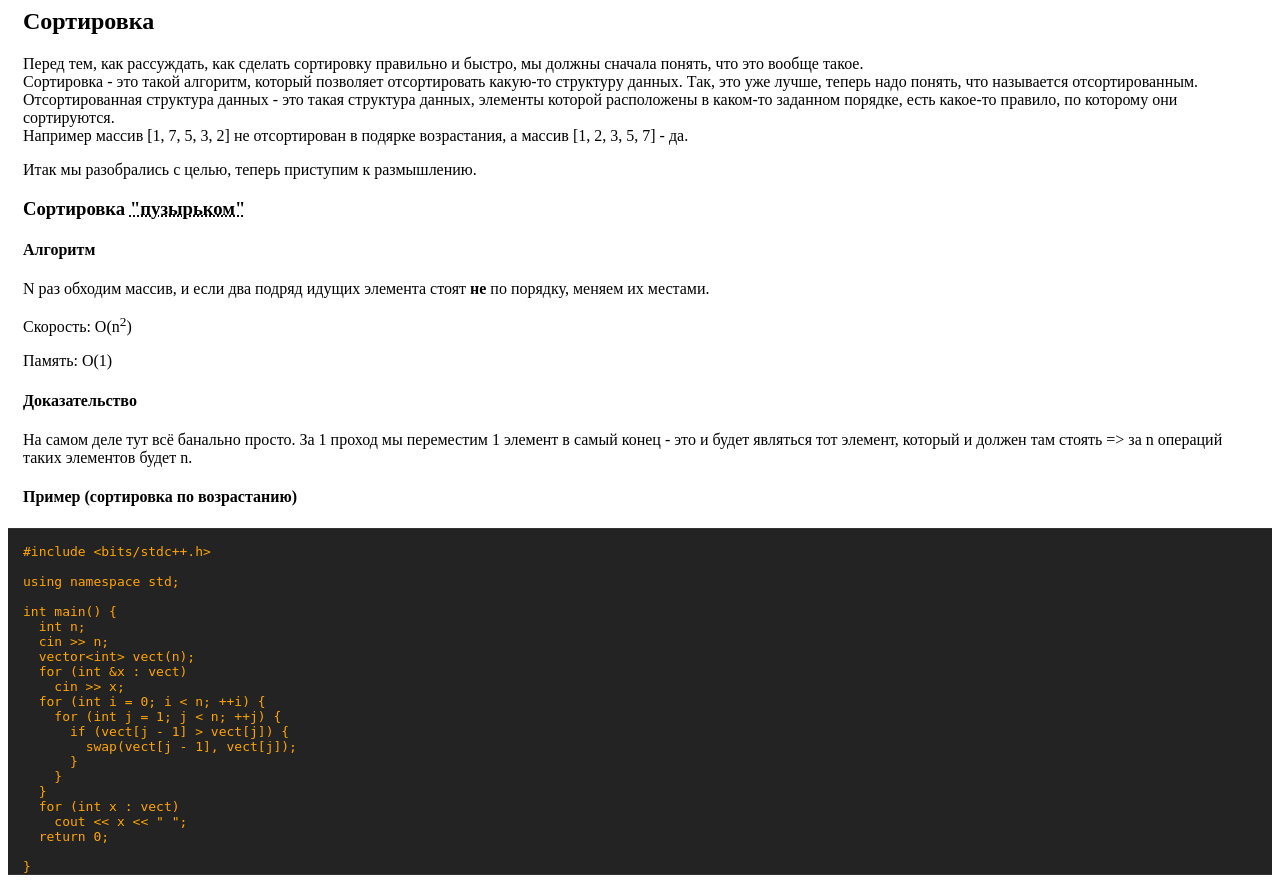
After one commit to LargonG/WOP, a PHP site: page /texts/sort-text.php in a window 1280 px wide. The commit adds this page. Run offline with PHP 8.4, Linux system fonts and the light colour scheme.

Commit message:
Обновление
Исправлен баг с ссылкой в signin, а также добавлена 1 статья (просто для проверки)

```diff
--- a/TODO.txt
+++ b/TODO.txt
@@ -1,4 +1,6 @@
 krewaz:
+1) доделать бек формы авторизации //DONE
+2) написать форму регистрации профиля //DONE
 3) добавить в бд таблицу с информацией об авторизованном пользователе:
     1. Настоящее имя
     2. Страна
--- a/setconfig.php
+++ b/setconfig.php
@@ -1,7 +1,7 @@
 <?php
   require $_SERVER['DOCUMENT_ROOT'].'/template/login.php';
   if(entered()) {
-    setcookie('name', $_POST['usname'], time() + 3600*2);
+    setcookie('name', $_POST['usname'], time() + (86400 * 30));
   }
   header("Refresh:0; url=index.php");
 ?>
--- a/template/login.php
+++ b/template/login.php
@@ -20,7 +20,7 @@
         $usname = trim($_POST['usname']);
         $pass = $_POST['pass'];
 
-        if ($usname != '')
+        if (usname != '')
         {
             $user = R::findOne('userlogindata', 'username = ?', array($_POST['usname']));
             if (!$user) {
--- a/template/nav.php
+++ b/template/nav.php
@@ -6,7 +6,8 @@
     font-size: 1.5em;
   }
   .navigation-li {
-    margin-top: 0.5vh;
+    margin-top: 1vh;
+    line-height: 100%;
   }
 </style>
 
@@ -16,4 +17,5 @@
   <li class="navigation-li"><a href="/">Задачи</a></li>
   <li class="navigation-li"><a href="/">Контесты</a></li>
   <li class="navigation-li"><a href="/">Досуг</a></li>
+  <li class="navigation-li"><a href="/">Рассписание олимпиад</a></li>
 </ul>
--- a/template/singin.php
+++ b/template/singin.php
@@ -59,7 +59,7 @@
 <div id="authorisewindow">
 <div style="text-align: center">Авторизация</div>
 <br>
-  <form action = "setconfig.php" method = "POST">
+  <form action = "/setconfig.php" method = "POST">
     <input type="text" class="authinput" placeholder="Логин или email" name="usname" <?php echo @$_POST['usname']; ?>>
     <br><br>
     <input type="password" class="authinput" placeholder="Пароль" name="pass">
--- /dev/null
+++ b/texts/sort-text.php
@@ -0,0 +1,67 @@
+<style media="screen">
+  .main {
+    padding: 0;
+  }
+
+  .text, .code {
+    padding-left: 15px;
+    padding-right: 15px;
+  }
+
+  .code {
+    background: #232323;
+    box-sizing: border-box;
+    border-top: 1px solid #333336;
+    border-bottom: 1px solid #333336;
+  }
+
+  .code code {
+    white-space: pre-wrap;
+    color: orange;
+  }
+
+</style>
+<div class="text">
+  <h2>Сортировка</h2>
+  <p>Перед тем, как рассуждать, как сделать сортировку правильно и быстро, мы должны сначала понять, что это вообще такое. <br>
+  Сортировка - это такой алгоритм, который позволяет отсортировать какую-то структуру данных. Так, это уже лучше, теперь надо понять, что называется отсортированным.
+  Отсортированная структура данных - это такая структура данных, элементы которой расположены в каком-то заданном порядке, есть какое-то правило, по которому они сортируются.
+  <br> Например массив [1, 7, 5, 3, 2] не отсортирован в подярке возрастания, а массив [1, 2, 3, 5, 7] - да.</p>
+  <p>Итак мы разобрались с целью, теперь приступим к размышлению.</p>
+  <h3>Сортировка <abbr title="Пузырьком её назвали в честь того, что элемент в процессе сортировки 'поднимается' наверх">"пузырьком"</abbr></h3>
+  <h4>Алгоритм</h4>
+  <p>N раз обходим массив, и если два подряд идущих элемента стоят <b>не</b> по порядку, меняем их местами.</p>
+  <p>Скорость: O(n<sup>2</sup>)</p>
+  <p>Память: O(1)</p>
+  <h4>Доказательство</h4>
+  <p>На самом деле тут всё банально просто. За 1 проход мы переместим 1 элемент в самый конец - это и будет являться тот элемент, который и должен там стоять => за n операций таких
+  элементов будет n.</p>
+  <h4>Пример (сортировка по возрастанию)</h4>
+</div>
+
+<div class="code">
+  <code>
+#include &ltbits/stdc++.h&gt
+
+using namespace std;
+
+int main() {
+  int n;
+  cin >> n;
+  vector&ltint&gt vect(n);
+  for (int &x : vect)
+    cin >> x;
+  for (int i = 0; i < n; ++i) {
+    for (int j = 1; j < n; ++j) {
+      if (vect[j - 1] > vect[j]) {
+        swap(vect[j - 1], vect[j]);
+      }
+    }
+  }
+  for (int x : vect)
+    cout << x << " ";
+  return 0;
+
+}
+</code>
+</div>
```
Also changed, not shown: texts/algo-text.php (+7 -17 lines).
